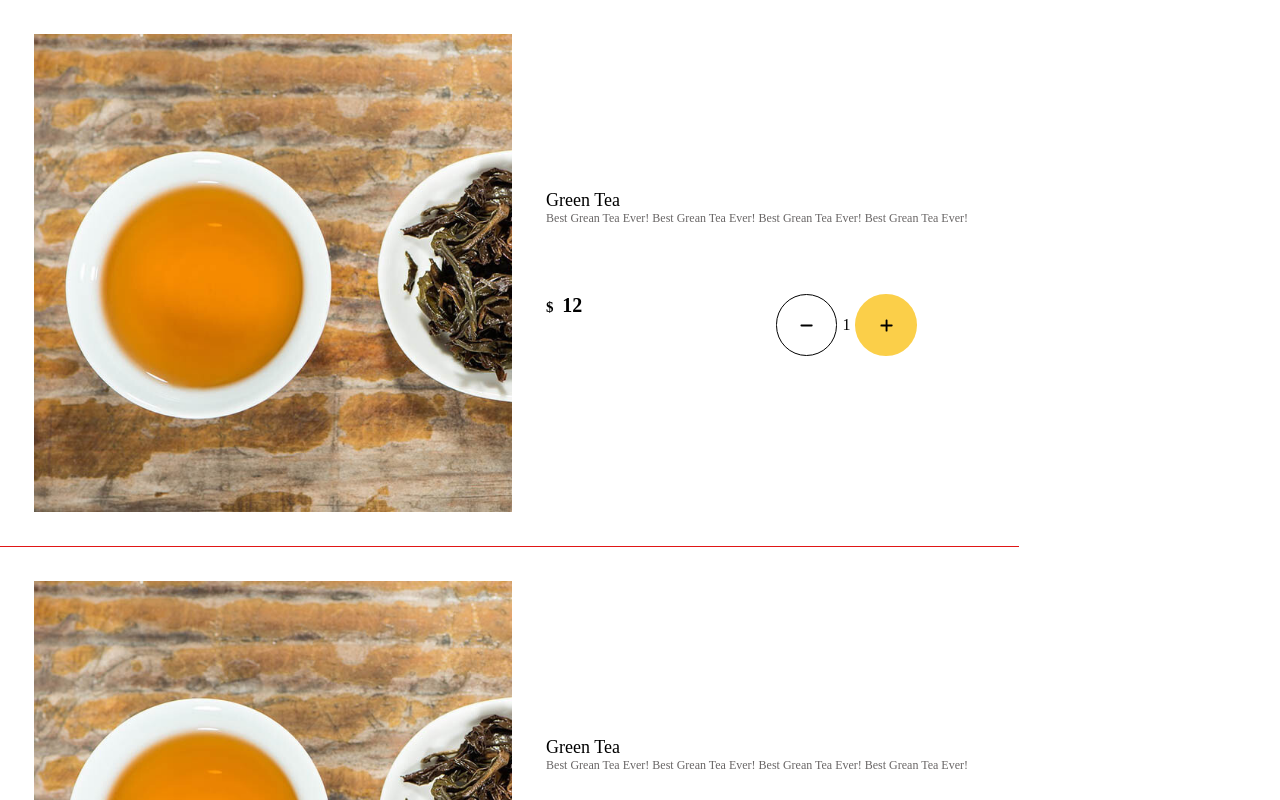
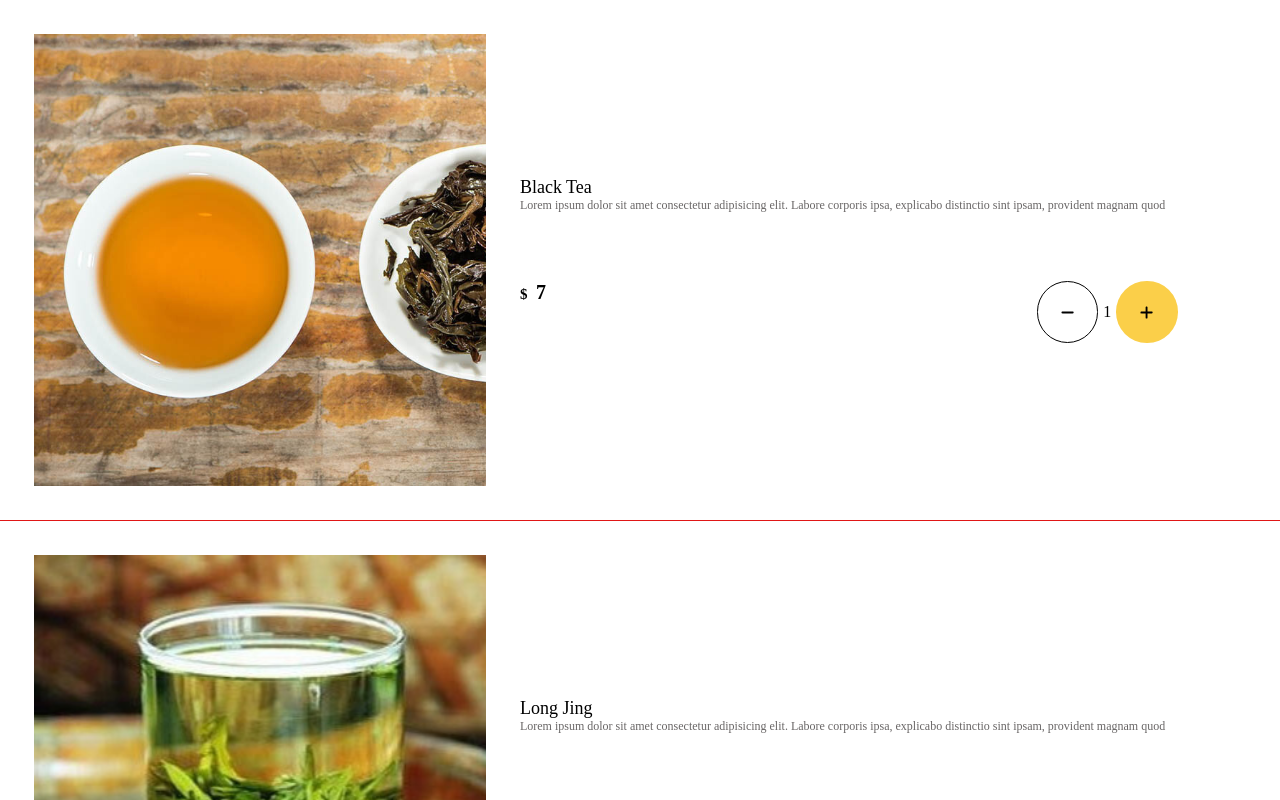
Before and after one commit to Jabezli/order-app, a React (Create React App) app: page / in a window 1280 px wide. Built offline with nearby package versions, Linux system fonts and the light colour scheme.

Commit message:
dynamically render all data under menu

```diff
--- a/src/App.js
+++ b/src/App.js
@@ -1,11 +1,64 @@
-import React from "react";
+import React, { useState } from "react";
 import "./App.css";
 import Menu from "./components/Menu";
 
+const Menu_Data = [
+  {
+    id: "1",
+    title: "Black Tea",
+    desc: "Lorem ipsum dolor sit amet consectetur adipisicing elit. Labore corporis ipsa, explicabo distinctio sint ipsam, provident magnam quod",
+    price: 7,
+    img: "/img/teas/1.jpg",
+  },
+  {
+    id: "2",
+    title: "Long Jing",
+    desc: "Lorem ipsum dolor sit amet consectetur adipisicing elit. Labore corporis ipsa, explicabo distinctio sint ipsam, provident magnam quod",
+    price: 10,
+    img: "/img/teas/2.jpg",
+  },
+  {
+    id: "3",
+    title: "Milk Tea",
+    desc: "Lorem ipsum dolor sit amet consectetur adipisicing elit. Labore corporis ipsa, explicabo distinctio sint ipsam, provident magnam quod",
+    price: 7.5,
+    img: "/img/teas/3.jpg",
+  },
+  {
+    id: "4",
+    title: "Oolong",
+    desc: "Lorem ipsum dolor sit amet consectetur adipisicing elit. Labore corporis ipsa, explicabo distinctio sint ipsam, provident magnam quod",
+    price: 8,
+    img: "/img/teas/4.jpg",
+  },
+  {
+    id: "5",
+    title: "Puer",
+    desc: "Lorem ipsum dolor sit amet consectetur adipisicing elit. Labore corporis ipsa, explicabo distinctio sint ipsam, provident magnam quod",
+    price: 9,
+    img: "/img/teas/5.jpg",
+  },
+  {
+    id: "6",
+    title: "Rose Tea",
+    desc: "Lorem ipsum dolor sit amet consectetur adipisicing elit. Labore corporis ipsa, explicabo distinctio sint ipsam, provident magnam quod",
+    price: 7.5,
+    img: "/img/teas/6.jpg",
+  },
+  {
+    id: "7",
+    title: "White Tea",
+    desc: "Lorem ipsum dolor sit amet consectetur adipisicing elit. Labore corporis ipsa, explicabo distinctio sint ipsam, provident magnam quod",
+    price: 9,
+    img: "/img/teas/7.jpg",
+  },
+];
+
 function App() {
+  const [menuData, setMenuData] = useState(Menu_Data);
   return (
     <div>
-      <Menu />
+      <Menu menuData={menuData} />
     </div>
   );
 }
--- a/src/components/Menu/Menu.module.css
+++ b/src/components/Menu/Menu.module.css
@@ -2,6 +2,6 @@
     position: absolute;
     top:0;
     bottom: 0;
-
+    width: 100%;
     overflow: auto;
 }
--- a/src/components/Menu/Tea/Tea.module.css
+++ b/src/components/Menu/Tea/Tea.module.css
@@ -1,6 +1,6 @@
 .Tea{
     display: flex;
-    justify-content:space-between;
+    /* justify-content:space-between; */
     align-items: center;
     padding: 20rem;
     border-bottom: 1px #e01616 solid;
@@ -17,7 +17,7 @@ img{
 }
 
 .DescWrap{
-    /* width: 470rem; */
+    width: 470rem;
     padding-left: 20rem;
 }
 .Title{
@@ -36,7 +36,7 @@ img{
 .PriceWrap{
     margin-top: 40rem;
     display: flex;
-    justify-content: space-between;
+    justify-content:space-between;
     padding-right: 40rem;
 
 }
--- a/src/components/Menu/Tea/index.js
+++ b/src/components/Menu/Tea/index.js
@@ -2,20 +2,18 @@ import React from "react";
 import classes from "./Tea.module.css";
 import Counter from "../../UI/Counter";
 
-const Tea = () => {
+const Tea = ({ tea }) => {
+  // console.log(props);
   return (
     <div className={classes.Tea}>
       <div className={classes.ImgBox}>
-        <img src="/img/teas/1.jpg" alt="green" />
+        <img src={tea.img} alt="green" />
       </div>
       <div className={classes.DescWrap}>
-        <h2 className={classes.Title}>Green Tea</h2>
-        <p className={classes.Desc}>
-          Best Grean Tea Ever! Best Grean Tea Ever! Best Grean Tea Ever! Best
-          Grean Tea Ever!
-        </p>
+        <h2 className={classes.Title}>{tea.title}</h2>
+        <p className={classes.Desc}>{tea.desc}</p>
         <div className={classes.PriceWrap}>
-          <span className={classes.Price}>12</span>
+          <span className={classes.Price}>{tea.price}</span>
           <Counter amount={1} />
         </div>
       </div>
--- a/src/components/Menu/index.js
+++ b/src/components/Menu/index.js
@@ -2,16 +2,12 @@ import React from "react";
 import Tea from "./Tea";
 import classes from "./Menu.module.css";
 
-const Menu = () => {
+const Menu = (props) => {
   return (
     <div className={classes.Menu}>
-      <Tea />
-      <Tea />
-      <Tea />
-      <Tea />
-      <Tea />
-      <Tea />
-      <Tea />
+      {props.menuData.map((item) => (
+        <Tea key={item.id} tea={item} />
+      ))}
     </div>
   );
 };
```
